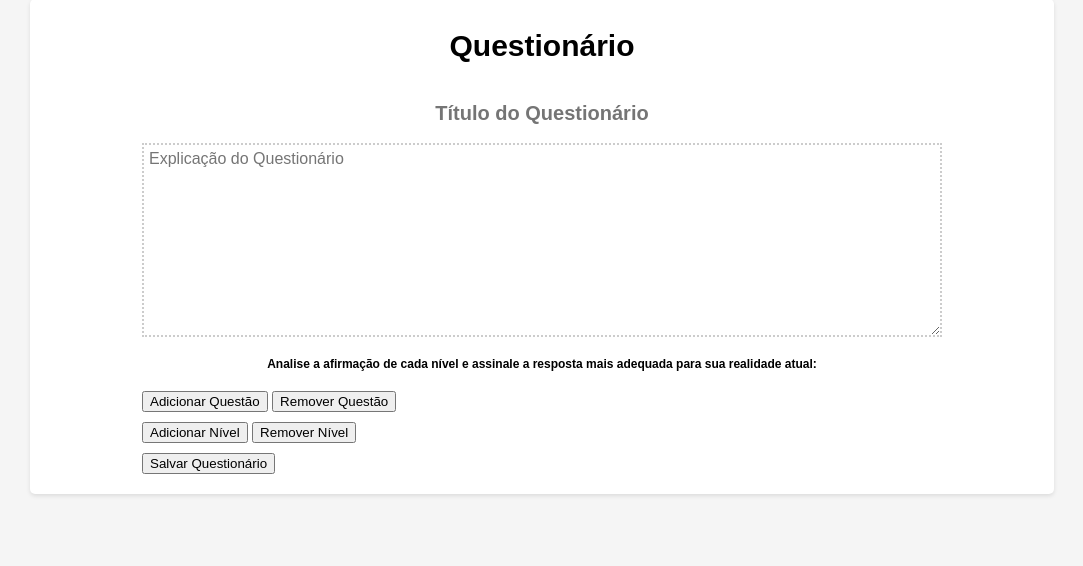
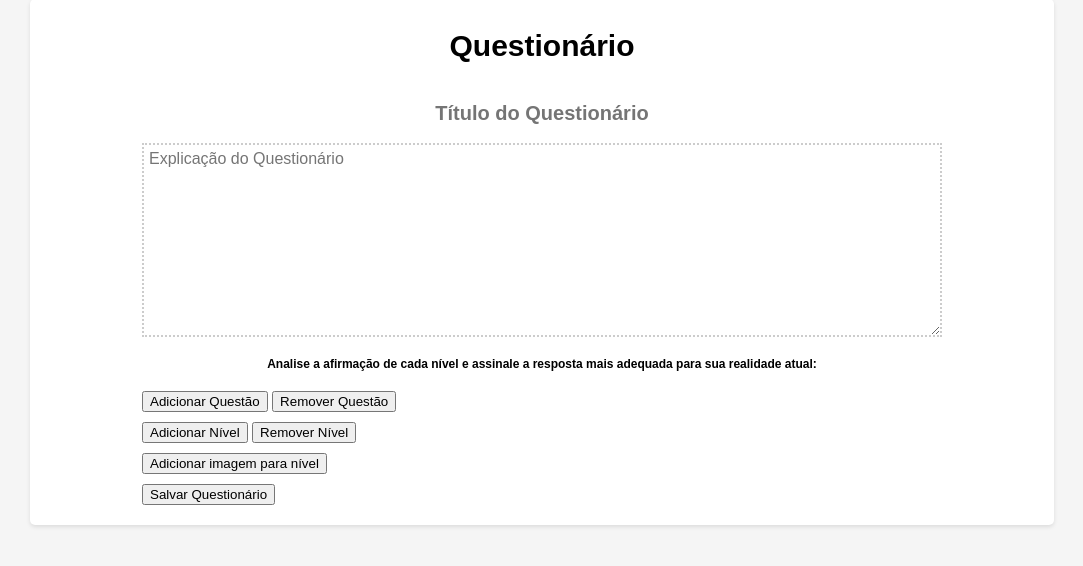
Before and after one commit to arthursumny/django_app, a Django app: page / in a window 1280 px wide. Shown: the part 111-677 px from the top of the page, without its empty margins (98-1181 px from the left). Run offline with Django 4.2, Linux system fonts and the light colour scheme; some libraries are stand-ins or nearby versions.

Commit message:
implementando imagem

```diff
--- a/questionarioapp/questionario/forms.py
+++ b/questionarioapp/questionario/forms.py
@@ -7,3 +7,4 @@ class QuestionarioForm(forms.Form):
     explicacao = forms.CharField(widget=forms.Textarea(attrs={'placeholder': 'Explicação do Questionário'}))
     questoes_alternativas = forms.CharField(widget=forms.HiddenInput)
     questoes_alternativas1 = forms.CharField(widget=forms.HiddenInput)
+    imagem = forms.FileField(widget=forms.HiddenInput)
--- a/questionarioapp/questionario/models.py
+++ b/questionarioapp/questionario/models.py
@@ -18,6 +18,7 @@ class Alternativa(models.Model):
 class Nivel(models.Model):
     questionario = models.ForeignKey(Questionario, on_delete=models.CASCADE)
     titulo = models.CharField(max_length=200)
+    imagem = models.FileField(default='')
 
 class Explicacao(models.Model):
     nivel = models.ForeignKey(Nivel, on_delete=models.CASCADE)
--- a/questionarioapp/questionario/static/js/edit.js
+++ b/questionarioapp/questionario/static/js/edit.js
@@ -5,6 +5,22 @@ document.addEventListener("DOMContentLoaded", function () {
     const questaoContainer1 = document.getElementById("questao-container1");
     const removeQuestaoButton = document.getElementById("remove-questao-btn");
     const removeQuestaoButton1 = document.getElementById("remove-questao-btn1");
+    const imageContainer = document.getElementById("image-container");
+    const addImageButton = document.getElementById("add-image-btn");
+
+    addImageButton.addEventListener("click", function () {
+        const newImageDiv = document.createElement("div");
+        newImageDiv.classList.add("Image");
+
+        const NewImageLabel = document.createElement("input");
+        NewImageLabel.setAttribute("type", "file");
+        NewImageLabel.setAttribute("name", "image");
+        NewImageLabel.setAttribute("id", "image");
+
+        newImageDiv.appendChild(NewImageLabel);
+        imageContainer.appendChild(newImageDiv);
+
+    });
 
     addQuestaoButton1.addEventListener("click", function () {
         const newQuestaoDiv1 = document.createElement("div");
@@ -118,8 +134,12 @@ document.addEventListener("DOMContentLoaded", function () {
             event.preventDefault();
             const questoesDivs = document.querySelectorAll(".questao");
             const questoesDivs1 = document.querySelectorAll(".questao1");
+            const imageDivs = document.querySelector("#image-container");
             const dadosQuestoesAlternativas1 = [];
             const dadosQuestoesAlternativas = [];
+            const dadosImage = [];
+
+            imageDivs =
 
             questoesDivs1.forEach(function (questaoDiv1) {
                 const questaoTitulo1 = questaoDiv1.querySelector("[name='questoes1']").value.trim();
@@ -162,6 +182,8 @@ document.addEventListener("DOMContentLoaded", function () {
         questoesAlternativasInput.value = JSON.stringify(dadosQuestoesAlternativas);
         const questoesAlternativasInput1 = document.getElementById("questoes-alternativas-input1");
         questoesAlternativasInput1.value = JSON.stringify(dadosQuestoesAlternativas1);
+        const imageInput = document.getElementById("image-input");
+        imageInput.value = JSON.stringify(dadosImage);
 
         console.log("Formulário enviado!");
         form.submit();
--- a/questionarioapp/questionario/views.py
+++ b/questionarioapp/questionario/views.py
@@ -30,11 +30,15 @@ def edit(request):
 
             questoes_alternativas_json1 = form.cleaned_data['questoes_alternativas1']
             questoes_alternativas1 = json.loads(questoes_alternativas_json1)
+            image_json = form.cleaned_data['image']
+            image = json.loads(image_json)
+
+            image = image[0]
 
             for q_a1 in questoes_alternativas1:
                 questao_titulo1 = q_a1['questao1']
                 alternativas1 = q_a1['alternativas1']
-                questao1 = Nivel.objects.create(questionario=questionario, titulo=questao_titulo1)
+                questao1 = Nivel.objects.create(questionario=questionario, titulo=questao_titulo1, imagem=image)
                 alternativa_part1 = alternativas1.split("#")
                 alternativa_text1 = alternativa_part1[0].strip()
                 pontuacao1 = int(alternativa_part1[1].strip())
--- a/questionarioapp/templates/edit.html
+++ b/questionarioapp/templates/edit.html
@@ -214,6 +214,9 @@
                 display: block;
                 margin-bottom: 10px;
             }
+            #button-image-container {
+                margin-bottom: 10px;
+            }
 
         </style>
     </header>
@@ -243,6 +246,13 @@
                     <button type="button" id="add-questao-btn1">Adicionar Nível</button>
                     <button type="button" id="remove-questao-btn1">Remover Nível</button>
                     </div>
+                    <div id="image-container">
+                        <!-- Conteúdo da imagem ficará aqui-->
+                        <label type="file" name="image" id="image" accept="image/*"></label>
+                    </div>
+                    <div id="button-image-container">
+                        <button type="button" id="add-image-btn">Adicionar imagem para nível</button>
+                    </div>
                     <button type="submit">Salvar Questionário</button>
                 </form>
             </div>
```
Also changed, not shown: questionarioapp/db.sqlite3, questionarioapp/questionario/migrations/0023_nivel_imagem.py (added).
